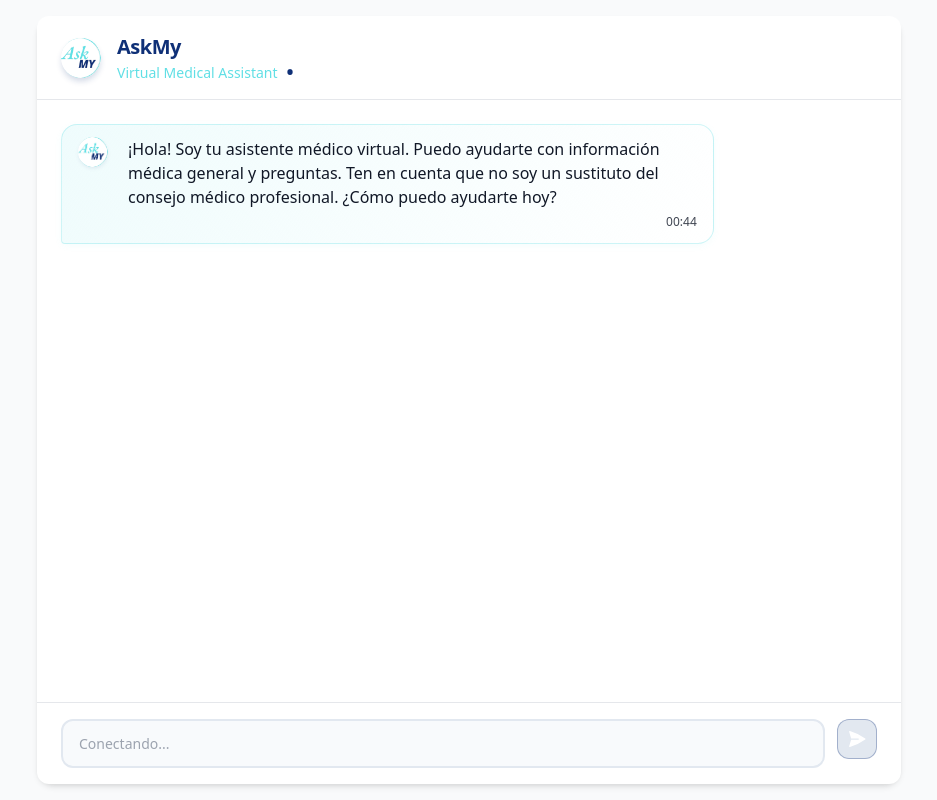
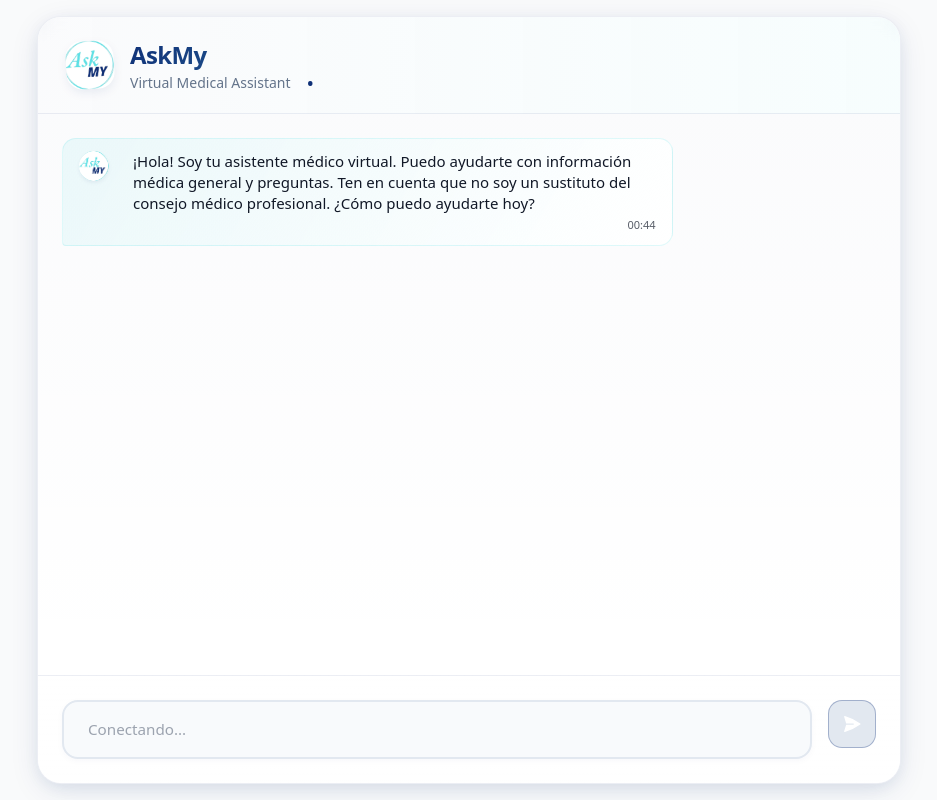
Before and after one commit to Eidos308/rag_askmy, a Next.js app: page / in a window 1280 px wide. Shown: the whole page, without its empty margins (171-1108 px from the left). Built offline with nearby package versions, Linux system fonts and the light colour scheme; no server answers.

Commit message:
feat: better styling

```diff
--- a/src/app/chat.module.css
+++ b/src/app/chat.module.css
@@ -1,26 +1,31 @@
 .chat-container {
     background-color: white;
-    border-radius: 16px;
-    box-shadow: 0 4px 6px -1px rgba(0, 0, 0, 0.1), 0 2px 4px -1px rgba(0, 0, 0, 0.06);
+    border-radius: 24px;
+    box-shadow: 0 8px 32px -4px rgba(15, 48, 119, 0.12),
+        0 4px 16px -2px rgba(15, 48, 119, 0.08);
     height: calc(100vh - 2rem);
     display: flex;
     flex-direction: column;
+    overflow: hidden;
+    border: 1px solid rgba(15, 48, 119, 0.08);
 }
 
 .chat-header {
     display: flex;
     align-items: center;
-    padding: 1rem 1.5rem;
-    border-bottom: 1px solid #e5e7eb;
-    background-color: white;
-    border-top-left-radius: 12px;
-    border-top-right-radius: 12px;
+    padding: 1.25rem 1.75rem;
+    background: linear-gradient(to right, rgba(15, 48, 119, 0.02), rgba(97, 223, 229, 0.05));
+    border-bottom: 1px solid rgba(15, 48, 119, 0.08);
+    backdrop-filter: blur(8px);
+    position: sticky;
+    top: 0;
+    z-index: 10;
 }
 
 .header-avatar {
-    width: 40px;
-    height: 40px;
-    border-radius: 50%;
+    width: 48px;
+    height: 48px;
+    border-radius: 16px;
     overflow: hidden;
     background: white;
     display: flex;
@@ -28,8 +33,9 @@
     justify-content: center;
     flex-shrink: 0;
     margin-right: 1rem;
-    box-shadow: 0 4px 6px -1px rgba(15, 48, 119, 0.2);
+    box-shadow: 0 4px 12px -2px rgba(15, 48, 119, 0.1);
     padding: 0;
+    transform: rotate(-4deg);
 }
 
 .header-avatar svg {
@@ -43,18 +49,24 @@
 }
 
 .header-title {
-    font-size: 1.25rem;
+    font-size: 1.5rem;
     font-weight: 700;
-    color: #0F3077;
+    background: linear-gradient(135deg, #0F3077 0%, #61DFE5 100%);
+    -webkit-background-clip: text;
+    -webkit-text-fill-color: transparent;
     margin: 0;
     letter-spacing: -0.025em;
 }
 
 .header-subtitle {
     font-size: 0.875rem;
-    color: #61DFE5;
+    color: #64748B;
     margin: 0;
     font-weight: 500;
+    display: flex;
+    align-items: center;
+    gap: 0.5rem;
+    line-height: 1;
 }
 
 .chat-messages {
@@ -63,15 +75,25 @@
     padding: 1.5rem;
     display: flex;
     flex-direction: column;
-    gap: 1rem;
+    gap: 0.75rem;
+    background: linear-gradient(to bottom, rgba(15, 48, 119, 0.02), transparent);
 }
 
 .message {
-    max-width: 80%;
+    max-width: 75%;
     padding: 0.75rem 1rem;
-    border-radius: 1rem;
+    border-radius: 0.875rem;
     position: relative;
     color: #111827;
+    transition: all 0.3s ease;
+    animation: messageAppear 0.3s ease-out forwards;
+    font-size: 0.9375rem;
+    line-height: 1.4;
+}
+
+.message:hover {
+    transform: translateY(-1px);
+    box-shadow: 0 4px 12px -4px rgba(15, 48, 119, 0.1);
 }
 
 .bot-message {
@@ -79,12 +101,12 @@
     background: linear-gradient(120deg,
             rgba(97, 223, 229, 0.1) 0%,
             rgba(255, 255, 255, 1) 100%);
-    border: 1px solid rgba(97, 223, 229, 0.3);
+    border: 1px solid rgba(97, 223, 229, 0.2);
     border-bottom-left-radius: 0.25rem;
+    border-top-right-radius: 0.875rem;
     display: flex;
-    gap: 0.75rem;
+    gap: 1rem;
     align-items: flex-start;
-    box-shadow: 0 2px 8px -2px rgba(97, 223, 229, 0.1);
 }
 
 .bot-avatar {
@@ -100,6 +122,8 @@
     flex-shrink: 0;
     box-shadow: 0 2px 4px -1px rgba(15, 48, 119, 0.1);
     padding: 0;
+    position: relative;
+    z-index: 1;
 }
 
 .bot-avatar svg {
@@ -110,6 +134,7 @@
 
 .message-content {
     flex: 1;
+    position: relative;
 }
 
 .user-message {
@@ -119,6 +144,7 @@
             rgba(15, 48, 119, 1) 100%);
     color: white !important;
     border-bottom-right-radius: 0.25rem;
+    border-top-left-radius: 0.875rem;
     border: 1px solid rgba(15, 48, 119, 0.3);
     box-shadow: 0 2px 8px -2px rgba(15, 48, 119, 0.1);
     position: relative;
@@ -131,36 +157,36 @@
 
 .message p {
     margin: 0;
-    line-height: 1.5;
+    line-height: 1.4;
 }
 
 .message-timestamp {
-    font-size: 0.75rem;
-    margin-top: 0.25rem;
-    opacity: 0.8;
+    font-size: 0.6875rem;
+    margin-top: 0.2rem;
+    opacity: 0.7;
     text-align: right;
 }
 
 .chat-input-container {
-    padding: 1rem 1.5rem;
-    border-top: 1px solid #e5e7eb;
+    padding: 1.5rem;
+    background: linear-gradient(to bottom, transparent, rgba(255, 255, 255, 0.9));
+    backdrop-filter: blur(8px);
     display: flex;
-    gap: 0.75rem;
-    background-color: white;
-    border-bottom-left-radius: 12px;
-    border-bottom-right-radius: 12px;
+    gap: 1rem;
+    border-top: 1px solid rgba(15, 48, 119, 0.08);
 }
 
 .chat-input {
     flex: 1;
-    padding: 0.75rem 1rem;
-    border: 2px solid #E2E8F0;
-    border-radius: 12px;
+    padding: 1rem 1.5rem;
+    border: 2px solid rgba(15, 48, 119, 0.1);
+    border-radius: 16px;
     outline: none;
-    font-size: 0.875rem;
-    transition: all 0.2s ease;
+    font-size: 0.95rem;
+    transition: all 0.3s ease;
     color: #1E293B;
     background-color: white;
+    box-shadow: 0 2px 8px -2px rgba(15, 48, 119, 0.05);
 }
 
 .chat-input::placeholder {
@@ -169,14 +195,13 @@
 
 .chat-input:focus {
     border-color: #61DFE5;
-    box-shadow: 0 0 0 3px rgba(97, 223, 229, 0.2),
-        0 2px 8px -2px rgba(15, 48, 119, 0.1);
+    box-shadow: 0 0 0 4px rgba(97, 223, 229, 0.15);
 }
 
 .send-button {
-    width: 40px;
-    height: 40px;
-    border-radius: 12px;
+    width: 48px;
+    height: 48px;
+    border-radius: 14px;
     background: linear-gradient(120deg,
             rgba(15, 48, 119, 0.9) 0%,
             rgba(15, 48, 119, 1) 100%);
@@ -187,7 +212,7 @@
     border: 1px solid rgba(15, 48, 119, 0.3);
     cursor: pointer;
     transition: all 0.3s ease;
-    box-shadow: 0 2px 8px -2px rgba(15, 48, 119, 0.1);
+    box-shadow: 0 4px 12px -4px rgba(15, 48, 119, 0.2);
 }
 
 .send-button::before {
@@ -215,10 +240,10 @@
 .connection-status {
     display: inline-block;
     margin-left: 0.5rem;
-    font-size: 1.5rem;
-    line-height: 0;
+    font-size: 1.25rem;
+    line-height: 1;
     position: relative;
-    top: 3px;
+    top: 1px;
 }
 
 .connected {
@@ -250,44 +275,90 @@
     transform: scale(1.9);
 }
 
-/* Añadir los estilos para la animación */
 .typing-indicator {
-    max-width: 120px !important;
+    max-width: fit-content !important;
+    min-height: 40px !important;
+    padding: 0.75rem 1rem !important;
+    display: flex;
+    align-items: center;
+    gap: 0.5rem;
+    background: linear-gradient(120deg,
+            rgba(97, 223, 229, 0.1) 0%,
+            rgba(255, 255, 255, 1) 100%);
+    border: 1px solid rgba(97, 223, 229, 0.2);
 }
 
 .typing-dots {
     display: flex;
     gap: 4px;
-    padding: 4px 8px;
+    align-items: center;
+    justify-content: center;
+    padding: 0 2px;
+    margin-right: 8px;
 }
 
 .typing-dots span {
-    width: 8px;
-    height: 8px;
+    width: 6px;
+    height: 6px;
     background: #0F3077;
     border-radius: 50%;
-    animation: typingAnimation 1.4s infinite;
-    opacity: 0.3;
+    animation: typingAnimation 1.4s ease-in-out infinite;
+    opacity: 0.4;
 }
 
-.typing-dots span:nth-child(2) {
-    animation-delay: 0.2s;
+.typing-indicator .bot-avatar {
+    margin-right: 0;
 }
 
-.typing-dots span:nth-child(3) {
-    animation-delay: 0.4s;
+.typing-indicator .avatar-image {
+    transform: scale(1.2);
+    border-radius: 50%;
 }
 
 @keyframes typingAnimation {
-
-    0%,
-    100% {
+    0% {
         transform: translateY(0);
-        opacity: 0.3;
+        opacity: 0.4;
     }
 
     50% {
         transform: translateY(-4px);
-        opacity: 1;
+        opacity: 0.8;
+    }
+
+    100% {
+        transform: translateY(0);
+        opacity: 0.4;
     }
 }
+
+/* Personalizar scrollbar */
+.chat-messages::-webkit-scrollbar {
+    width: 6px;
+}
+
+.chat-messages::-webkit-scrollbar-track {
+    background: transparent;
+}
+
+.chat-messages::-webkit-scrollbar-thumb {
+    background-color: rgba(15, 48, 119, 0.1);
+    border-radius: 3px;
+    transition: all 0.3s ease;
+}
+
+.chat-messages::-webkit-scrollbar-thumb:hover {
+    background-color: rgba(15, 48, 119, 0.2);
+}
+
+@keyframes messageAppear {
+    from {
+        opacity: 0;
+        transform: translateY(10px);
+    }
+
+    to {
+        opacity: 1;
+        transform: translateY(0);
+    }
+}
```
